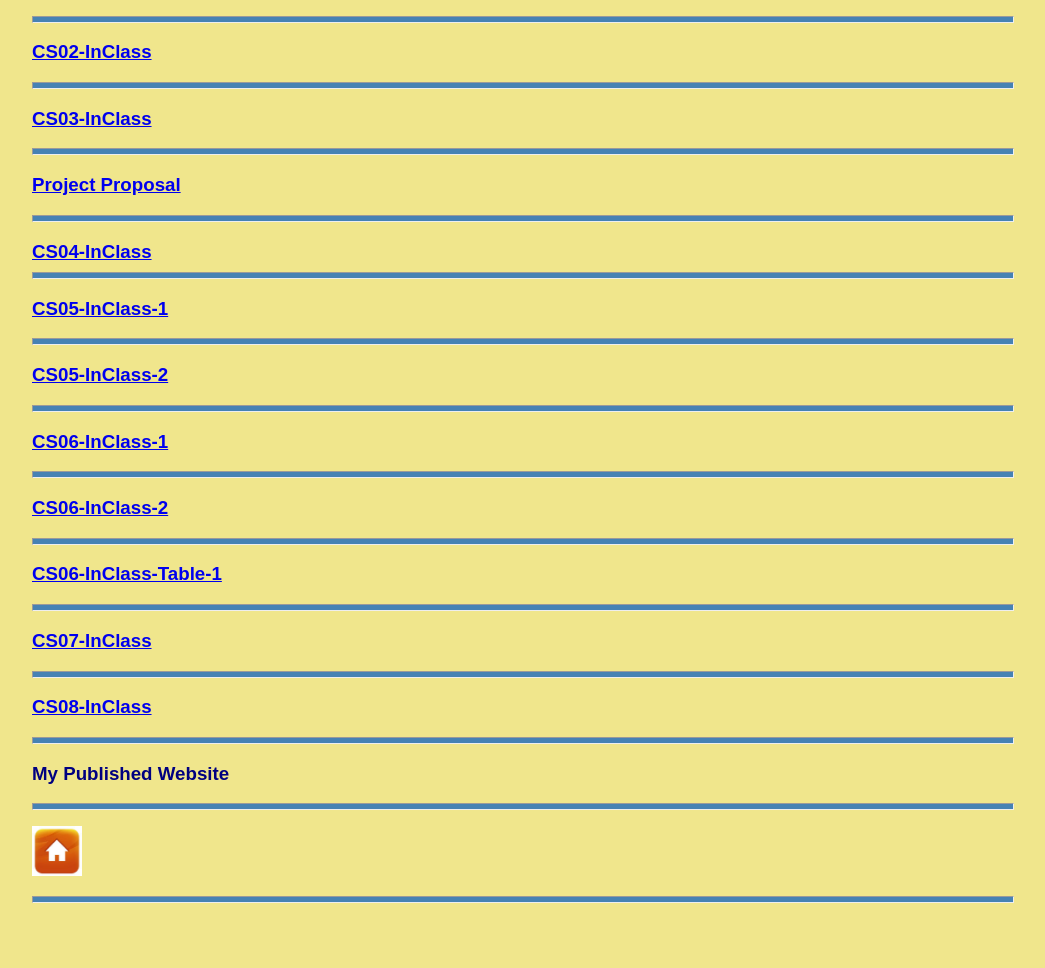
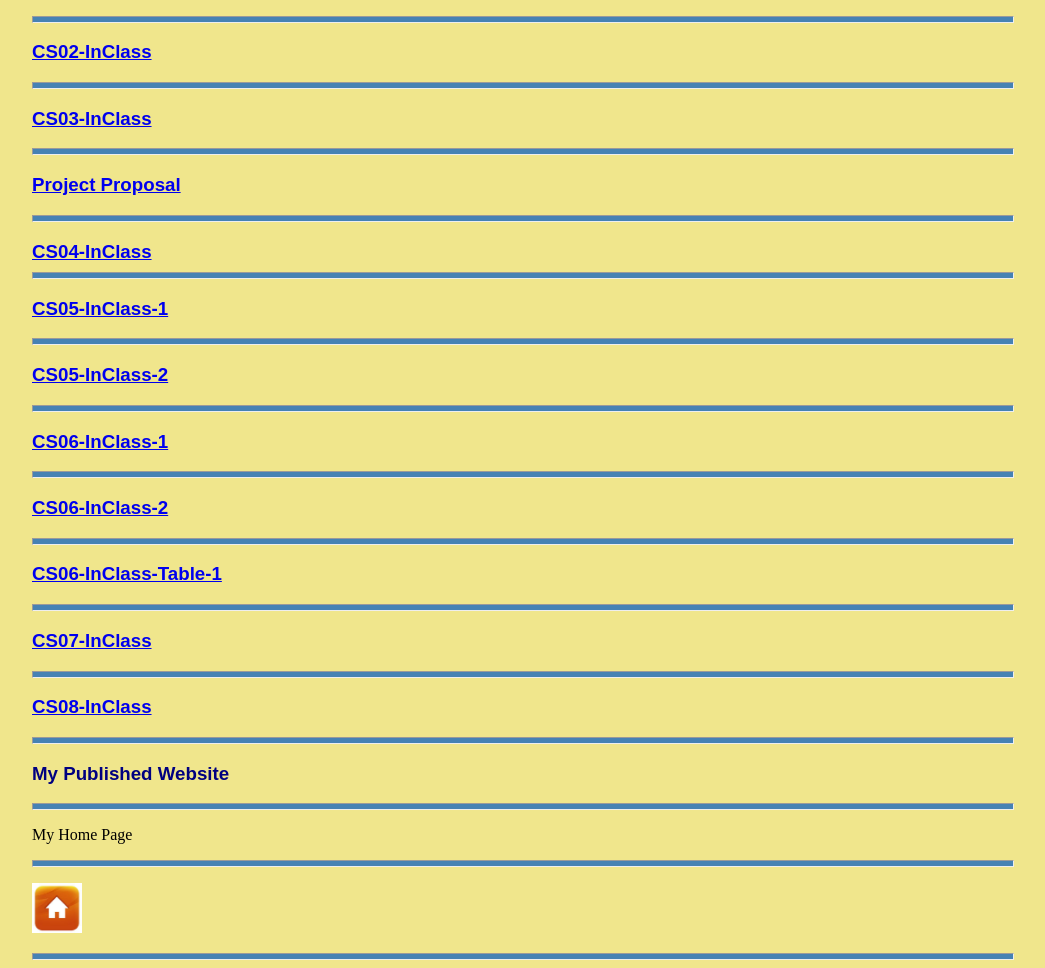
Before and after one commit to ishepardson/WebTech, a plain HTML site: page Classwork/low.htm in a window 1280 px wide. Shown: the part 120-1088 px from the top of the page, without its empty margins (168-1213 px from the left). Before the commit the page ends 1031 px from the top, so only its background shows below. Drawn offline with Linux system fonts and the light colour scheme.

Commit message:
update low

```diff
--- a/Classwork/low.htm
+++ b/Classwork/low.htm
@@ -42,7 +42,10 @@
     <hr>
     <h3><a href="http://www.ianshepardson.com/"></a>My Published Website</h3>
     <hr>
+    <p><a href="../Project/index.html"></a>My Home Page</p>
+    <hr>
     <p><a href="../classwork/index.htm"><img src="images/home.jpg"width="50px"></a></p>
+
 <hr>
 
 </body>
```
